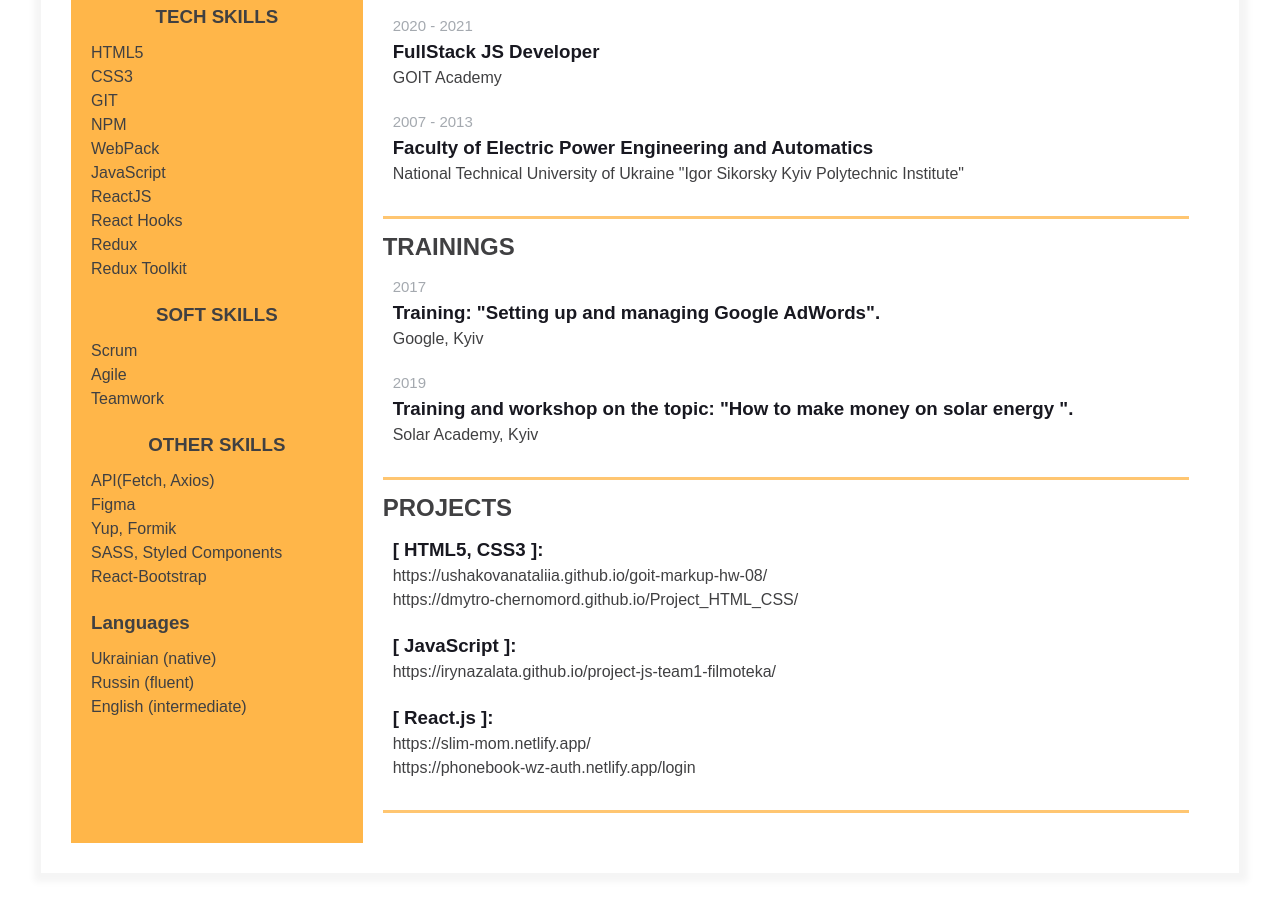
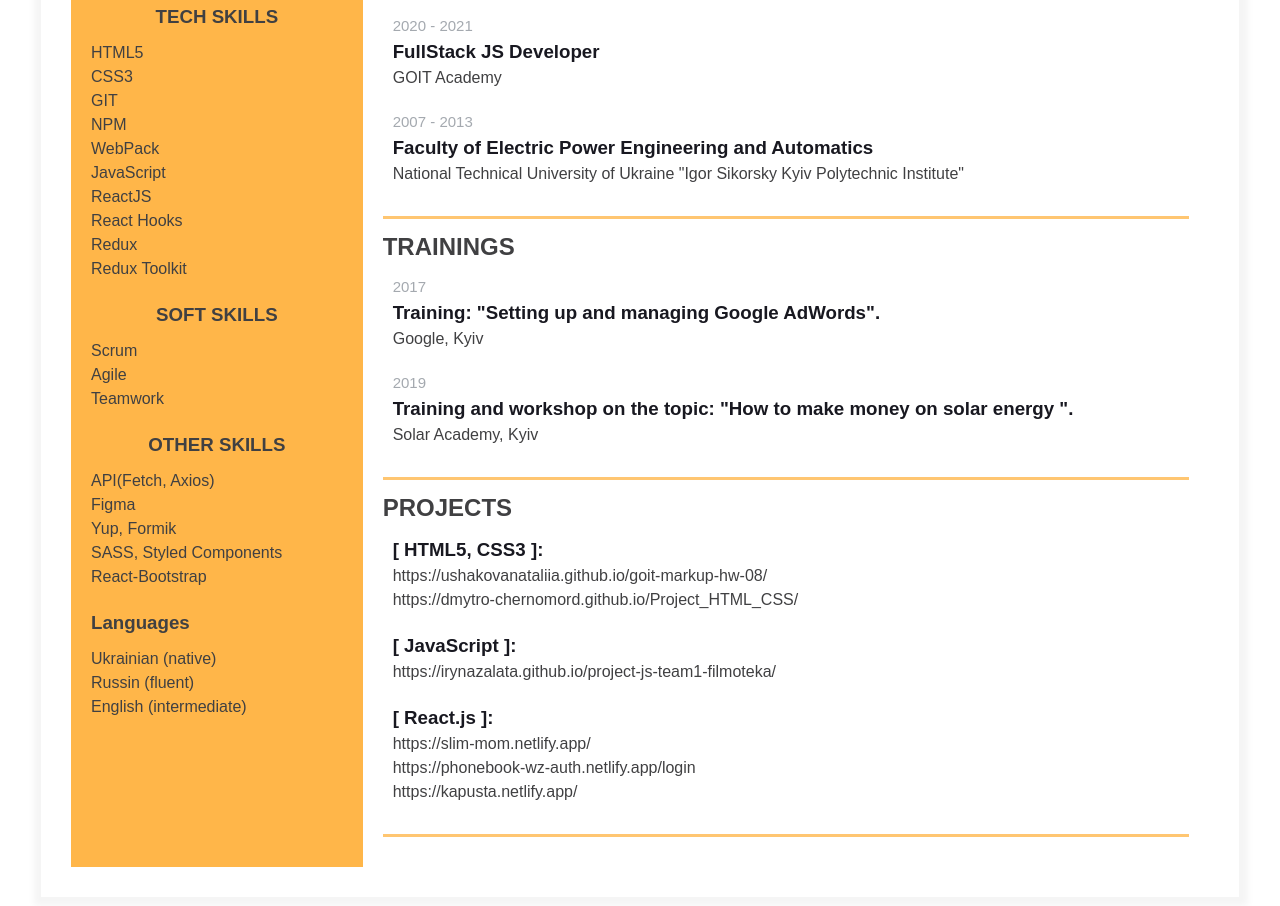
Before and after one commit to NataliUshakova/homepage, a plain HTML site: page index.html in a window 1280 px wide. Shown: the part 712-1618 px from the top of the page. Drawn offline with Linux system fonts and the light colour scheme.

Commit message:
Update index.html

```diff
--- a/index.html
+++ b/index.html
@@ -234,6 +234,7 @@
                                     <h3 class="additional-info__education-university-speciality">[ React.js ]:</h3>
                                     <a  href="https://slim-mom.netlify.app/" target="_blank" class="additional-info__education-university-name projects">https://slim-mom.netlify.app/</a>
                                     <a  href="https://phonebook-wz-auth.netlify.app/login" target="_blank" class="additional-info__education-university-name projects">https://phonebook-wz-auth.netlify.app/login</a>
+                                    <a href="https://kapusta.netlify.app/" target="_blank" class="additional-info__education-university-name projects">https://kapusta.netlify.app/</a>
                                 </div>
                             </div>
                         </div>
```
